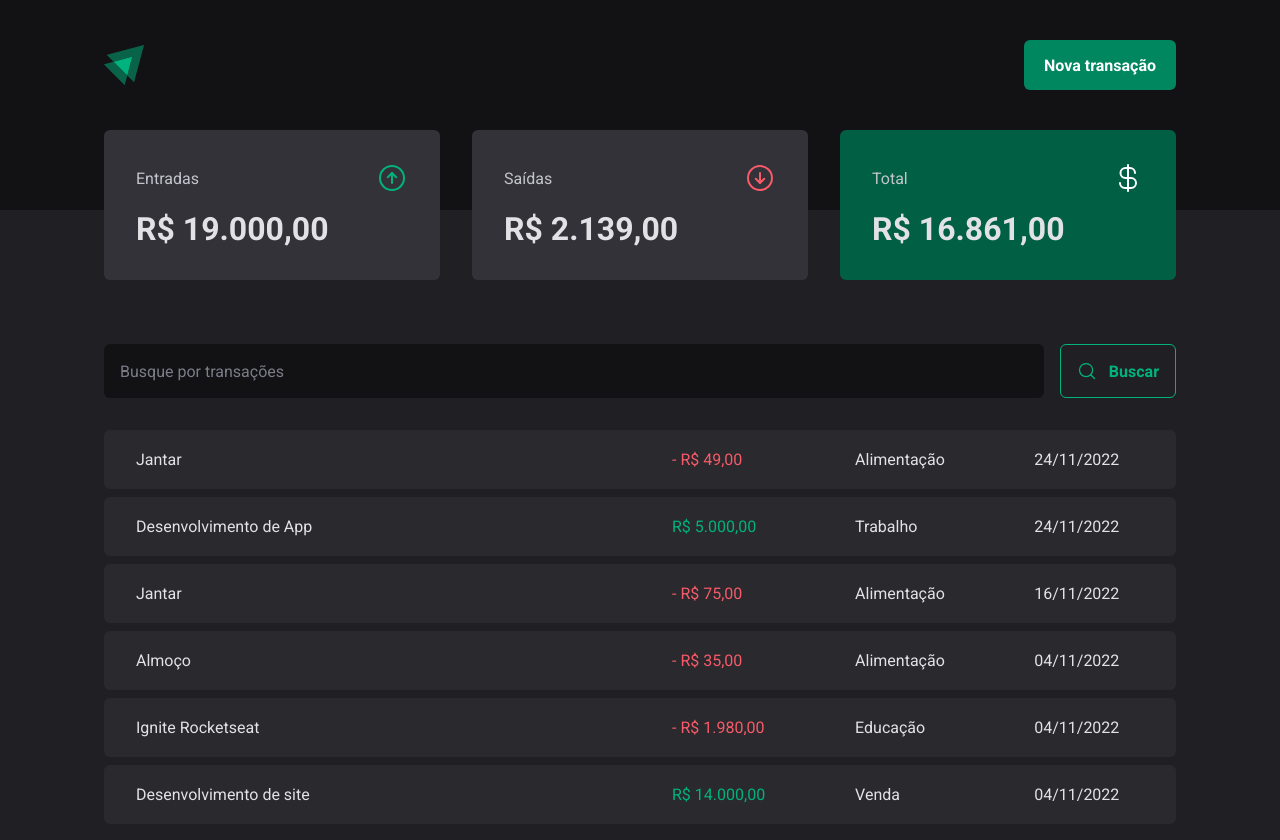
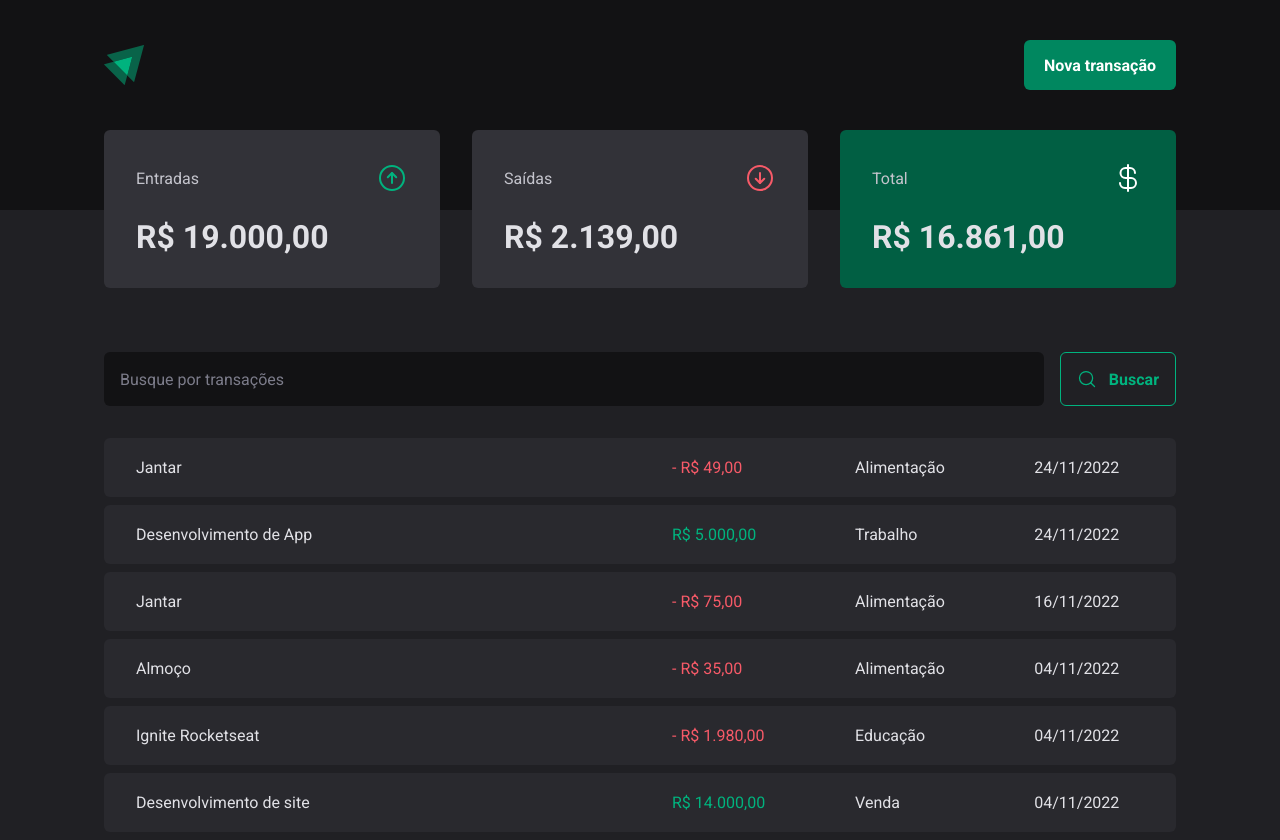
Before and after one commit to luizsaulo/MD-03, a React (Vite) app: page / in a window 1280 px wide. Built offline with nearby package versions, Linux system fonts and the light colour scheme; data requests are answered from the project's data file.

Commit message:
just testing

```diff
--- a/src/components/Summary/styles.ts
+++ b/src/components/Summary/styles.ts
@@ -32,7 +32,7 @@ export const SummaryCard = styled.div<SummaryCardProps>`
 
     strong {
         display: block;
-        margin-top: 1rem;
+        margin-top: 1.5rem;
         font-size: 2rem;
     }
 
```
